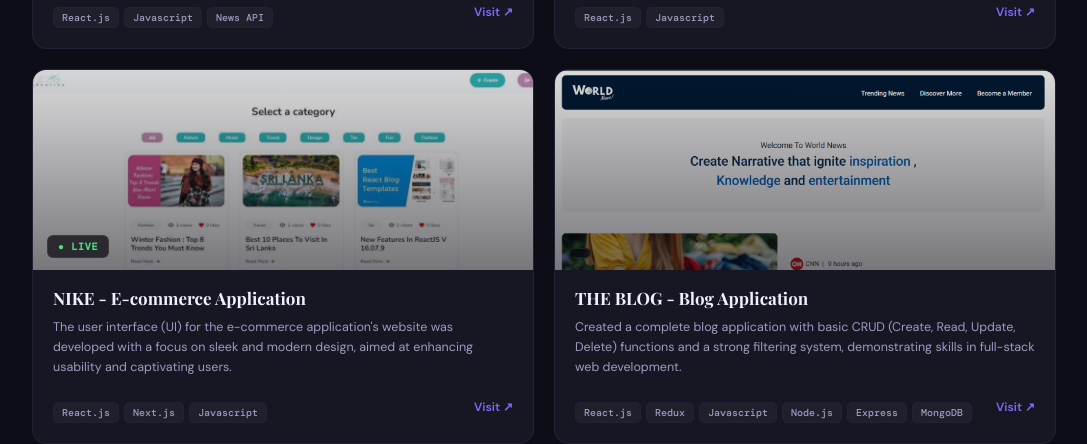
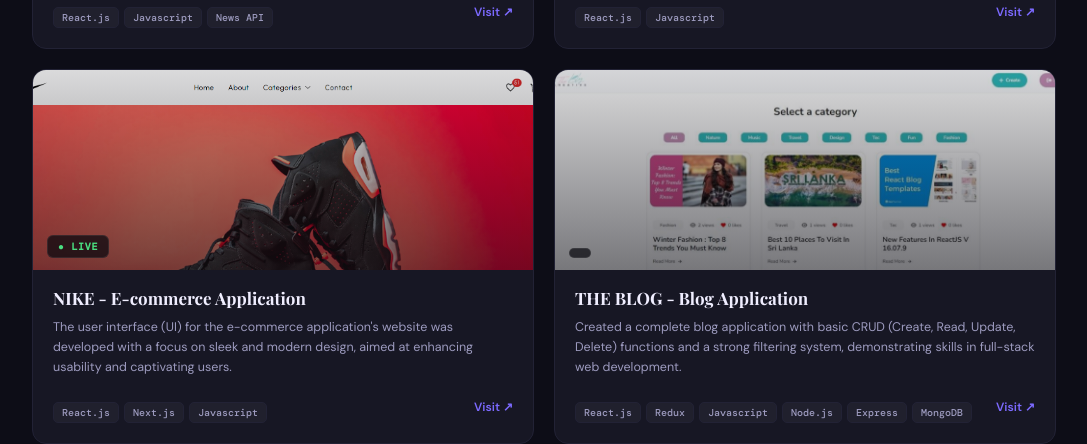
Before and after one commit to TanyaKaushi/Portfolio_React, a Next.js app in the folder app/: page / in a window 1280 px wide. Shown: the part 4295-4739 px from the top of the page, without its empty margins (96-1183 px from the left). Built offline with nearby package versions, Linux system fonts and the light colour scheme; a web font is replaced by a local one.

Commit message:
Fixes in images

```diff
--- a/app/components/Projects/Projects.jsx
+++ b/app/components/Projects/Projects.jsx
@@ -4,13 +4,13 @@
 const images = {
   project1: "/assets/P1.png",
   project2: "/assets/P2.png",
-  project3: "/assets/P3.png",
+  project3: "/assets/p3.png",
   project4: "/assets/P4.png",
 };
 
 const PROJECTS = [
   {
-    img: images.project1,
+    img: images.project4,
     imgAlt: "Project 1 image",
     status: "● LIVE",
     statusColor: "#4ade80",
@@ -32,7 +32,7 @@
     linkLabel: "Visit ↗",
   },
   {
-    img: images.project3,
+    img: images.project1,
     imgAlt: "Project 3 image",
     status: "● LIVE",
     statusColor: "#4ade80",
@@ -43,7 +43,7 @@
     linkLabel: "Visit ↗",
   },
   {
-    img: images.project4,
+    img: images.project3,
     imgAlt: "Project 4 image",
     statusColor: "#4ade80",
     name: "THE BLOG - Blog Application",
```
